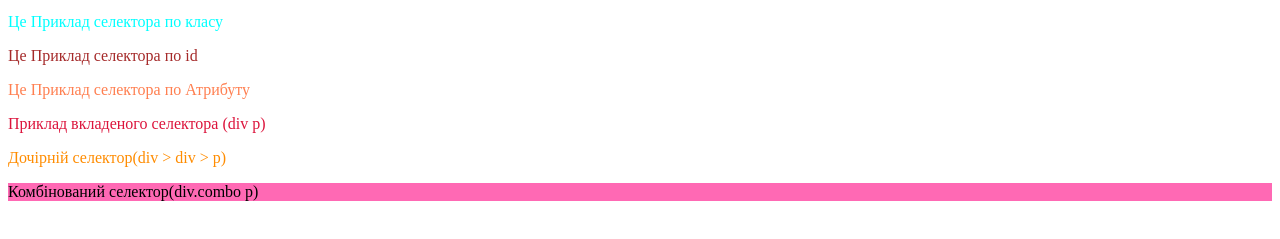
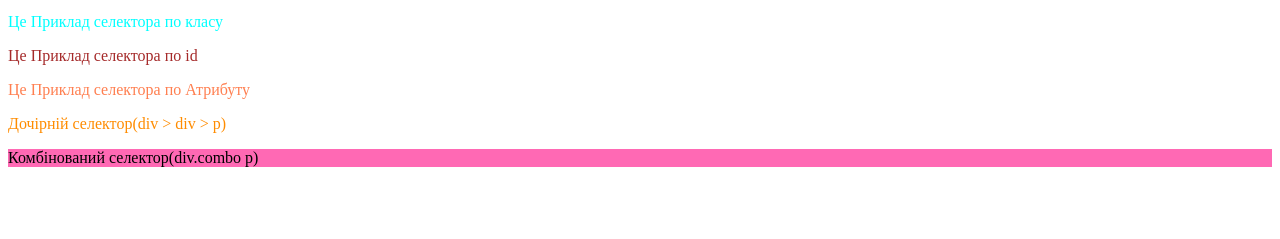
Before and after one commit to Illia-Shtefano/homework-4, a plain HTML site: page index.html in a window 1280 px wide. Shown: the part 101-340 px from the top of the page. Drawn offline with Linux system fonts and the light colour scheme.

Commit message:
delete one div

```diff
--- a/index.html
+++ b/index.html
@@ -12,9 +12,6 @@
     <p id="text">Це Приклад селектора по id</p>
     <p title="jok">Це Приклад селектора по Атрибуту</p>
 
-    <div>
-        <p>Приклад вкладеного селектора (div p)</p>
-    </div>
 
     <div>
         <div>
```
